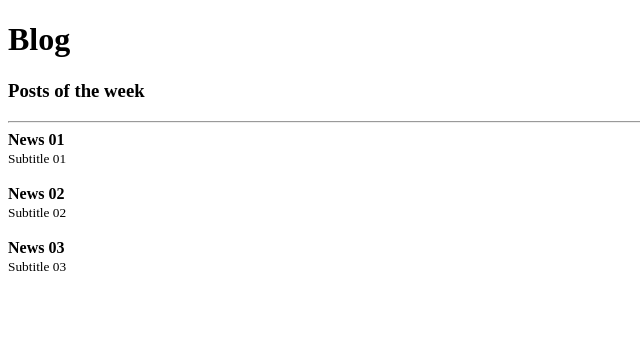
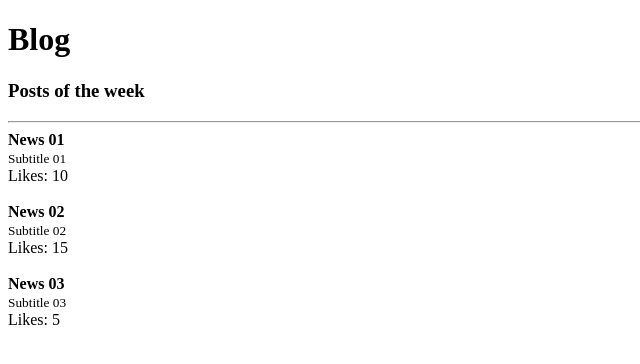
Before and after one commit to giovannalinda/react-fundamentals, a React app: page / in a window 1280 px wide. Shown: the top 364 px of the page, without its empty margins (0-640 px from the left). Built offline with nearby package versions, Linux system fonts and the light colour scheme.

Commit message:
defining types for properties

```diff
--- a/package.json
+++ b/package.json
@@ -19,6 +19,7 @@
     "webpack-dev-server": "^4.7.4"
   },
   "dependencies": {
+    "prop-types": "^15.8.1",
     "react": "^17.0.2",
     "react-dom": "^17.0.2"
   }
--- a/src/App.js
+++ b/src/App.js
@@ -9,25 +9,28 @@
 function App() {
   return (
     <>
-      <Header title='Blog'>
+      <Header>
       <h3>{category}</h3>
       </Header>
 
       <hr />
 
       <Post
+        likes={20}
         post={{
           title: 'News 01',
           subtitle: 'Subtitle 01'
         }}
       />
       <Post
+        likes={30}
         post={{
           title: 'News 02',
           subtitle: 'Subtitle 02'
         }}
       />
       <Post
+        likes={10}
         post={{
           title: 'News 03',
           subtitle: 'Subtitle 03'
--- a/src/Header.js
+++ b/src/Header.js
@@ -1,4 +1,6 @@
 import React from 'react'
+
+import PropTypes from 'prop-types'
 
 export default function Header({ title, children }) {
   return (
@@ -8,3 +10,12 @@
     </>
   )
 }
+
+Header.PropTypes = {
+  title: PropTypes.string,
+  children: PropTypes.node,
+}
+
+Header.defaultProps = {
+  title: 'Blog',
+}
--- a/src/Post.js
+++ b/src/Post.js
@@ -1,4 +1,6 @@
 import React from 'react'
+
+import PropTypes from 'prop-types'
 
 export default function Post(props) {
   return (
@@ -7,8 +9,18 @@
         <strong>{props.post.title}</strong>
         <br />
         <small>{props.post.subtitle}</small>
+        <br />
+        Likes: {props.likes / 2}
       </article>
       <br />
     </>
   )
 }
+
+Post.PropTypes = {
+  likes: PropTypes.number.isRequired,
+  post: PropTypes.shape({
+    title: PropTypes.string.isRequired,
+    subtitle: PropTypes.string.isRequired,
+  }).isRequired,
+}
```
Also changed, not shown: 1 other file (tests, documents, lock files or other folders).
